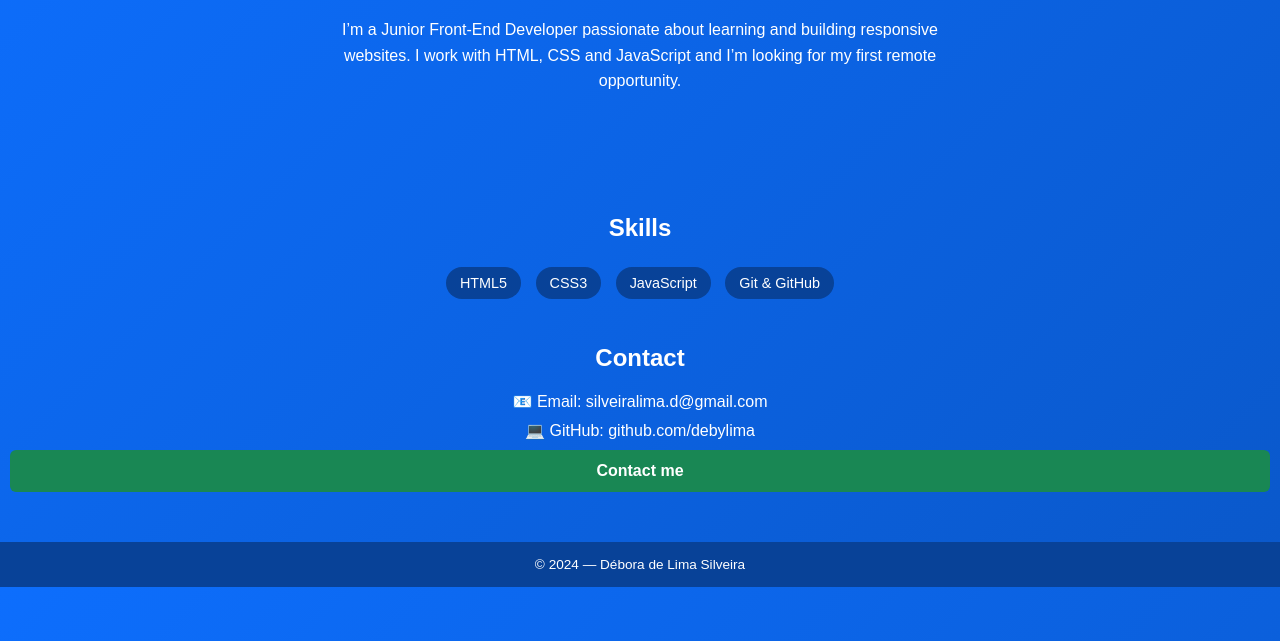
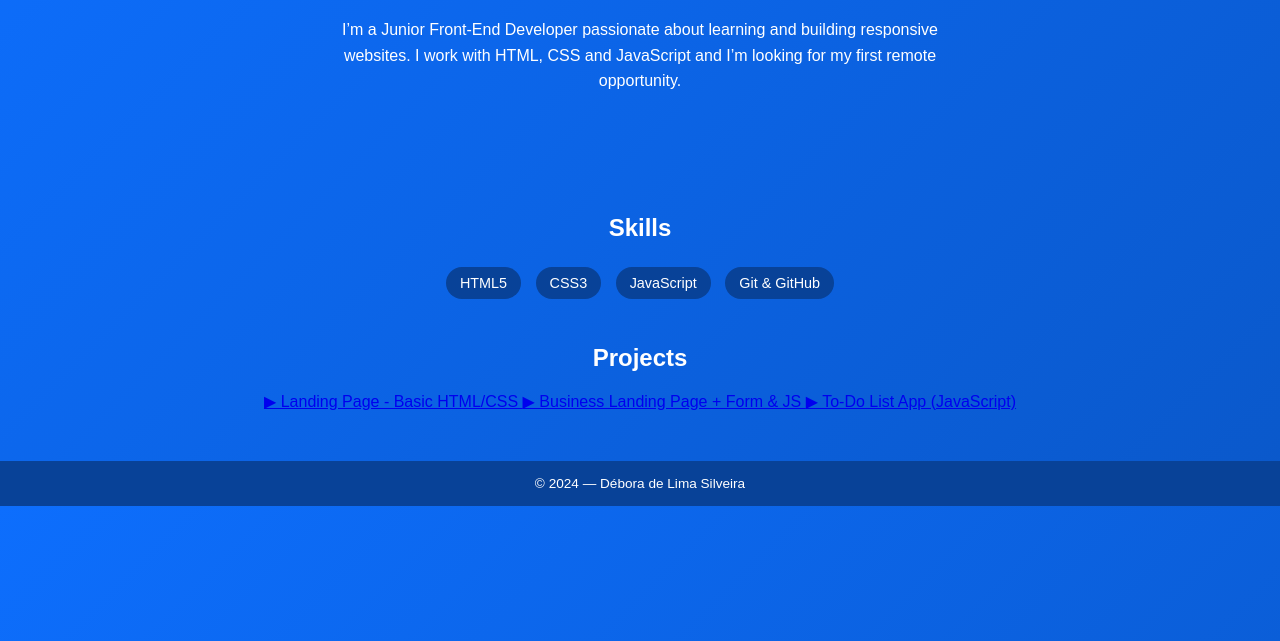
Before and after one commit to debylima/debylima.github.io, a plain HTML site: page index.html in a window 1280 px wide. Shown: the part 159-800 px from the top of the page. Drawn offline with Linux system fonts and the light colour scheme.

Commit message:
Update index.html

```diff
--- a/index.html
+++ b/index.html
@@ -101,22 +101,19 @@
   <span>Git & GitHub</span>
 </section>
 
-<section class="contact">
-  <h2>Contact</h2>
+<section class="projects">
+  <h2>Projects</h2>
 
-  <a href="mailto:silveiralima.d@gmail.com">
-    📧 Email: silveiralima.d@gmail.com
+  <a href="https://debylima.github.io/landing-page" target="_blank">
+    ▶ Landing Page - Basic HTML/CSS
   </a>
 
-  <a href="https://github.com/debylima" target="_blank">
-    💻 GitHub: github.com/debylima
+  <a href="https://debylima.github.io/business-landing-page" target="_blank">
+    ▶ Business Landing Page + Form & JS
   </a>
 
-  <a
-    class="btn"
-    href="https://mail.google.com/mail/?view=cm&to=silveiralima.d@gmail.com"
-    target="_blank">
-    Contact me
+  <a href="https://debylima.github.io/todo-list-js" target="_blank">
+    ▶ To-Do List App (JavaScript)
   </a>
 </section>
 
```
